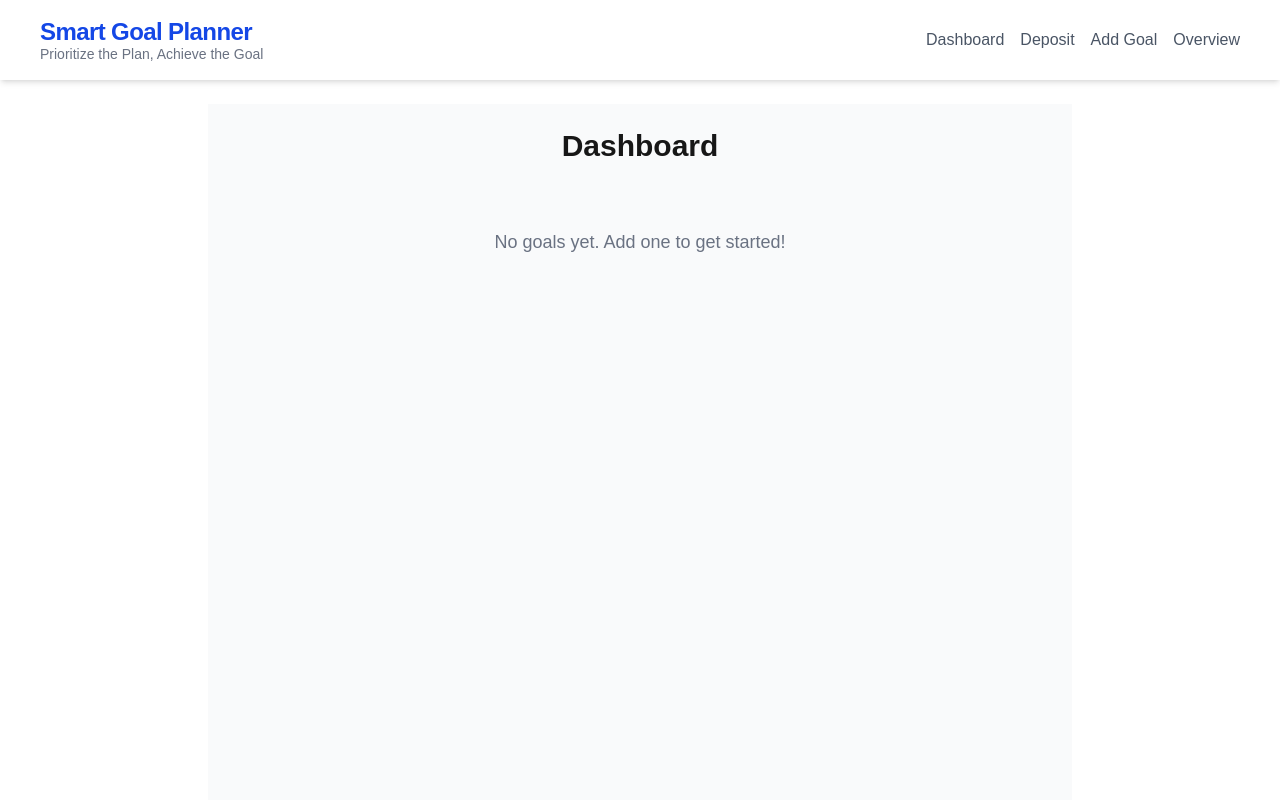
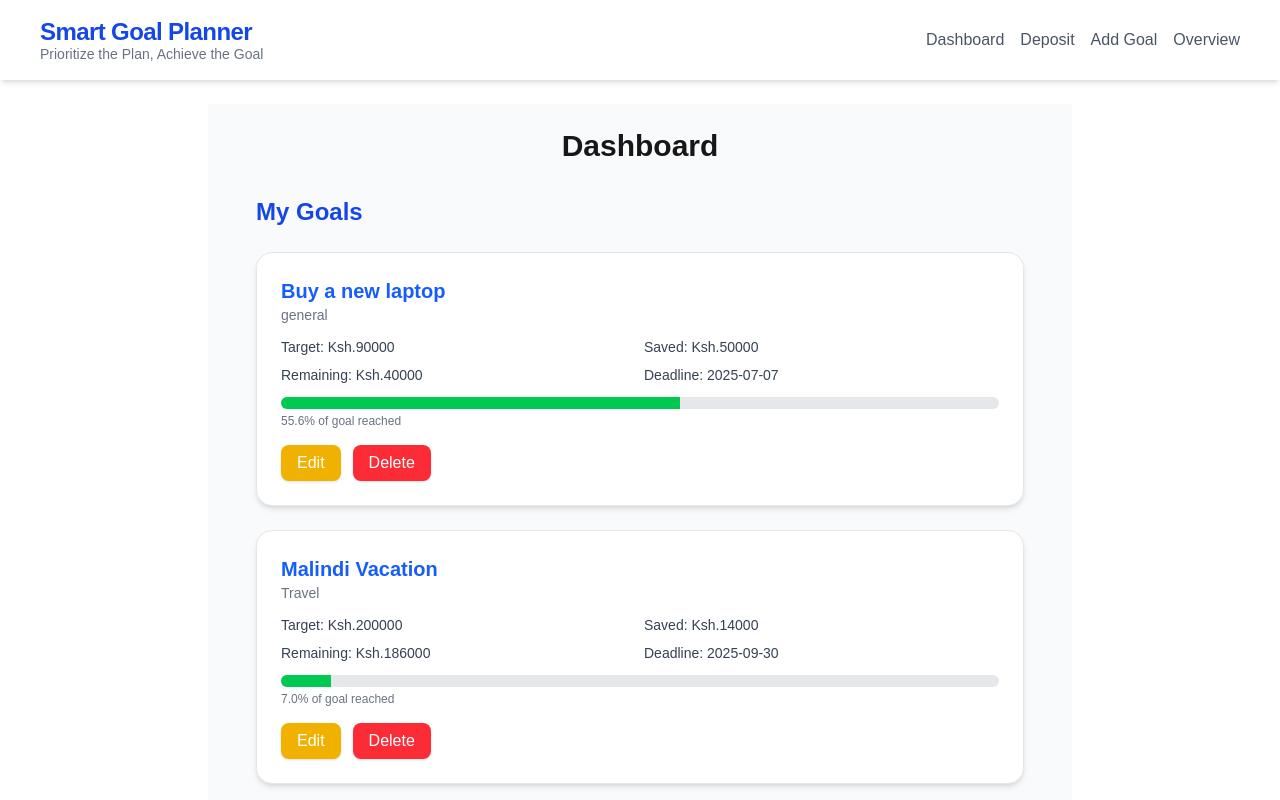
Before and after one commit to viviangichuregithub/Goal-Planner, a Next.js app: page / in a window 1280 px wide. Shown: the top 800 px of the page. Built offline with nearby package versions, Linux system fonts and the light colour scheme; no server answers; data requests are answered from the project's data file.

Commit message:
updated package.json

```diff
--- a/package.json
+++ b/package.json
@@ -4,7 +4,7 @@
   "private": true,
   "scripts": {
     "dev": "next dev --turbopack",
-    "json-server": "json-server --watch db.json --port 3001",
+    "json-server": "json-server --watch db.json --port $PORT",
     "build": "next build",
     "start": "next start",
     "lint": "next lint"
--- a/src/app/deposit/page.jsx
+++ b/src/app/deposit/page.jsx
@@ -19,7 +19,7 @@ export default function DepositPage() {
 
     const updatedAmount = goalToUpdate.savedAmount + amount;
 
-    fetch(`https://goal-tracker-ts2n.onrender.com/goals/${goalId}`, {
+    fetch(`http://localhost:3001/goals/${goalId}`, {
       method: "PATCH",
       headers: {
         "Content-Type": "application/json",
--- a/src/app/overview/page.jsx
+++ b/src/app/overview/page.jsx
@@ -7,7 +7,7 @@ export default function OverviewPage() {
   const [goals, setGoals] = useState([]);
 
   useEffect(() => {
-    fetch("https://goal-tracker-ts2n.onrender.com/goals")
+    fetch("http://localhost:3001/goals")
       .then((res) => res.json())
       .then((data) => setGoals(data))
       .catch((err) => console.error("Failed to fetch goals:", err));
--- a/src/app/page.js
+++ b/src/app/page.js
@@ -9,7 +9,7 @@ export default function Home() {
 
   // Load goals from server
   useEffect(() => {
-    fetch("https://goal-tracker-ts2n.onrender.com/goals")
+    fetch("http://localhost:3001/goals")
       .then((res) => res.json())
       .then((data) => setGoals(data))
       .catch((err) => {
@@ -20,7 +20,7 @@ export default function Home() {
 
   // Delete goal
   const handleDelete = (goalId) => {
-    fetch(`https://goal-tracker-ts2n.onrender.com/goals/${goalId}`, {
+    fetch(`http://localhost:3001/goals/${goalId}`, {
       method: "DELETE",
     })
       .then(() => {
@@ -35,7 +35,7 @@ export default function Home() {
 
   // Update goal
   const handleUpdate = (goalId, updatedFields) => {
-    fetch(`https://goal-tracker-ts2n.onrender.com/goals/${goalId}`, {
+    fetch(`http://localhost:3001/goals/${goalId}`, {
       method: "PATCH",
       headers: {
         "Content-Type": "application/json",
--- a/src/components/AddGoalForm.jsx
+++ b/src/components/AddGoalForm.jsx
@@ -29,7 +29,7 @@ export default function AddGoalForm({ onAddGoal }) {
       createdAt: new Date().toISOString().split("T")[0],
     };
 
-    fetch("https://goal-tracker-ts2n.onrender.com/goals", {
+    fetch("http://localhost:3001/goals", {
       method: "POST",
       headers: { "Content-Type": "application/json" },
       body: JSON.stringify(newGoal),
```
Also changed, not shown: server.js (added).
